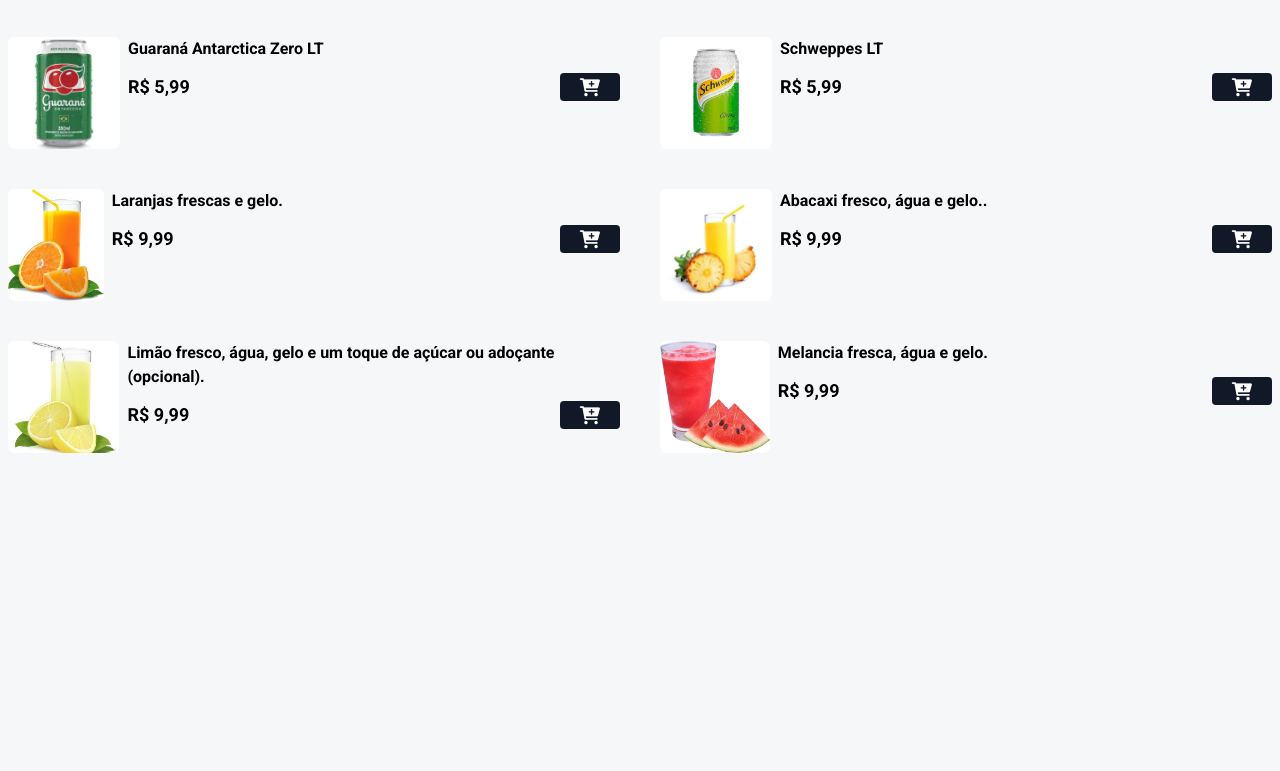
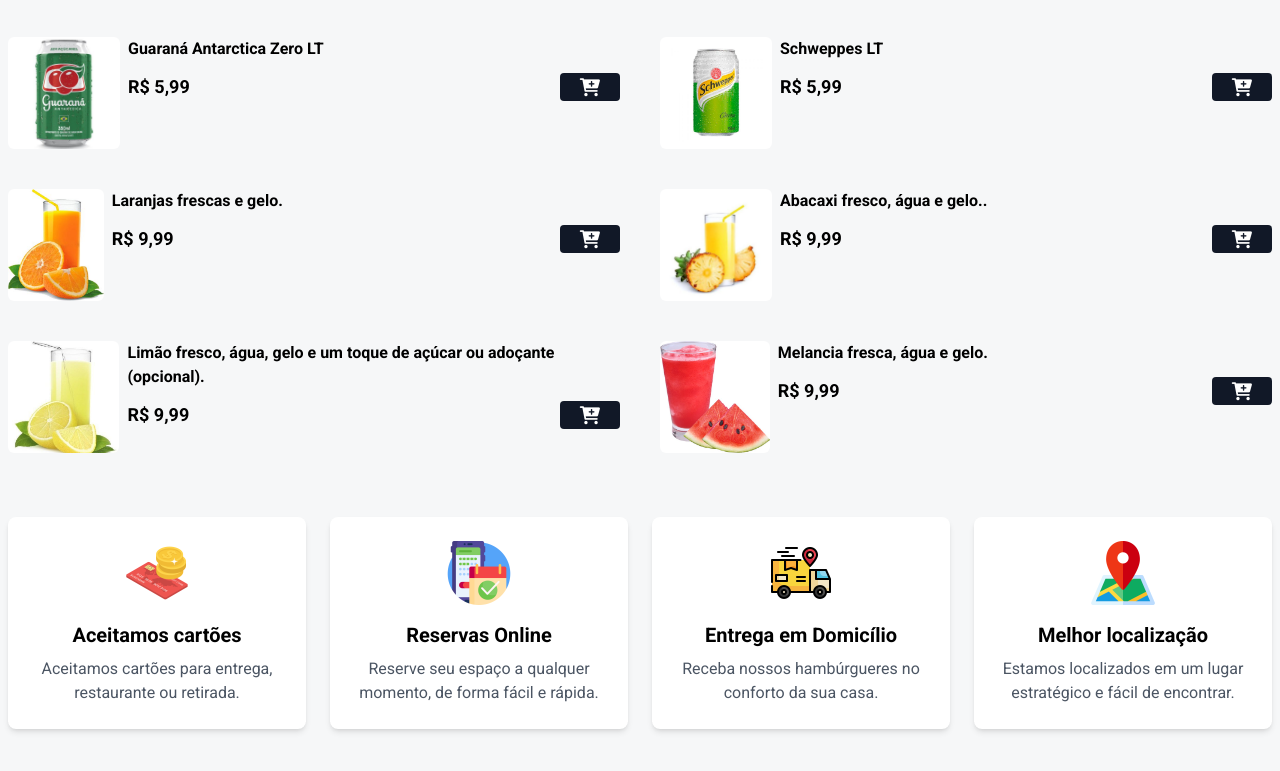
Before and after one commit to WandersonOlliveira/Hamburgueria, a plain HTML site: page index.html in a window 1280 px wide. Shown: the part 1819-2590 px from the top of the page. Before the commit the page ends 2336 px from the top, so only its background shows below. Drawn offline with nearby package versions, Linux system fonts and the light colour scheme.

Commit message:
Adiciona seção de informações com cards ao rodapé e ajusta layout para evitar sobreposição.

```diff
--- a/index.html
+++ b/index.html
@@ -7,9 +7,8 @@
     <meta property="og:type" content="website" />
     <meta property="og:title" content="Smashville Burgers - O melhor hambúrguer do Acre " />
     <meta property="og:image" content="http://127.0.0.1:5500/assets/hamb-1.png" />
-    <meta property="og:description" content="Smashville Burgers: Mergulhe em um mundo de sabores irresistíveis com nossos hambúrgueres artesanais, preparados com ingredientes frescos e de alta qualidade. Cada mordida é uma explosão de sabor, combinando carnes suculentas e molhos caseiros em um ambiente acolhedor e descontraído. Venha experimentar a verdadeira paixão por hambúrgueres na Smashville Burgers e descubra seu novo favorito!" />
-
-
+    <meta property="og:description"
+        content="Smashville Burgers: Mergulhe em um mundo de sabores irresistíveis com nossos hambúrgueres artesanais, preparados com ingredientes frescos e de alta qualidade. Cada mordida é uma explosão de sabor, combinando carnes suculentas e molhos caseiros em um ambiente acolhedor e descontraído. Venha experimentar a verdadeira paixão por hambúrgueres na Smashville Burgers e descubra seu novo favorito!" />
 
     <link rel="stylesheet" type="text/css" href="https://cdn.jsdelivr.net/npm/toastify-js/src/toastify.min.css" />
 
@@ -76,7 +75,7 @@
                     </p>
 
                     <div class="flex items-center gap-2 justify-between mt-3">
-                        <p class="font-bold text-lg">R$ 28.90</p>
+                        <p class="font-bold text-lg">R$ 28,90</p>
 
                         <button class="bg-gray-900 px-5 rounded add-to-cart-btn" data-name="Hamburguer Clássico Prime"
                             data-price="28.90">
@@ -548,6 +547,40 @@
     </div>
     <!-- FIM MODAL CART -->
 
+    <!-- Seção de Informações CARDS -->
+    <div class="grid grid-cols-1 sm:grid-cols-2 md:grid-cols-4 gap-6 mx-auto max-w-7xl px-2 mb-16">
+        <!-- Cartão 1 - Aceitar Cartões -->
+        <div class="bg-white p-6 rounded-lg shadow-md text-center">
+            <img src="assets/cartao-de-debito.png" alt="Icone de cartão" class="mx-auto mb-4 w-16 h-16">
+            <h2 class="text-xl font-semibold mb-2">Aceitamos cartões</h2>
+            <p class="text-gray-600">Aceitamos cartões para entrega, restaurante ou retirada.</p>
+        </div>
+
+        <!-- Cartão 2 - Reservas Online -->
+        <div class="bg-white p-6 rounded-lg shadow-md text-center">
+            <img src="assets/reserva.png" alt="Icone de cartão" class="mx-auto mb-4 w-16 h-16">
+            <h2 class="text-xl font-semibold mb-2">Reservas Online</h2>
+            <p class="text-gray-600">Reserve seu espaço a qualquer momento, de forma fácil e rápida.</p>
+        </div>
+
+        <!-- Cartão 3 - Reservas Online -->
+        <div class="bg-white p-6 rounded-lg shadow-md text-center">
+            <img src="assets/caminhao.png" alt="Icone de cartão" class="mx-auto mb-4 w-16 h-16">
+            <h2 class="text-xl font-semibold mb-2">Entrega em Domicílio</h2>
+            <p class="text-gray-600">Receba nossos hambúrgueres no conforto da sua casa.</p>
+        </div>
+
+        <!-- Cartão 4 - Reservas Online -->
+        <div class="bg-white p-6 rounded-lg shadow-md text-center">
+            <img src="assets/mapa.png" alt="Icone de cartão" class="mx-auto mb-4 w-16 h-16">
+            <h2 class="text-xl font-semibold mb-2">Melhor localização</h2>
+            <p class="text-gray-600">Estamos localizados em um lugar estratégico e fácil de encontrar.</p>
+        </div>
+
+    </div>
+    <!-- FIM Seção de Informações CARDS -->
+
+
     <!-- BUTTON CART FOOTER -->
     <footer class="w-full bg-red-500 py-2 fixed bottom-0 z-40 flex items-center justify-center">
 
--- a/script.js
+++ b/script.js
@@ -181,7 +181,7 @@
 })
 
 
-// VERIFICAR A HORA E MANIPULAR O CARD DO HÓRARIO SE ESTA ABERTO ou FECHADO
+// VERIFICAR A HORA E MANIPULA O CARD DO HÓRARIO SE ESTA ABERTO ou FECHADO
 function checkRestauranteOpen() {
     const data = new Date();
     const hora = data.getHours();
```
Also changed, not shown: assets/caminhao.png (added), assets/cartao-de-debito.png (added), assets/mapa.png (added), assets/reserva.png (added), styles/output.css.
